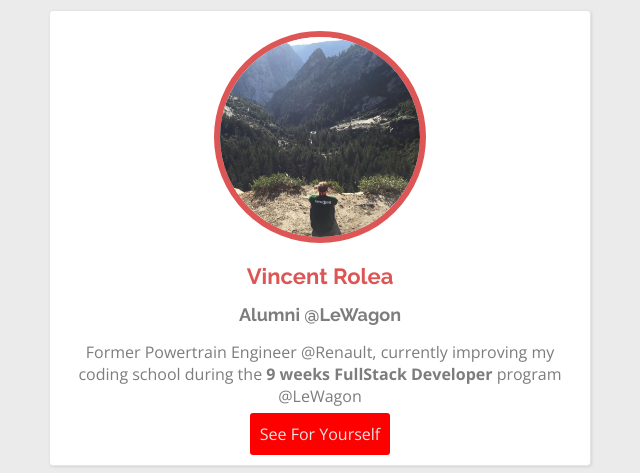
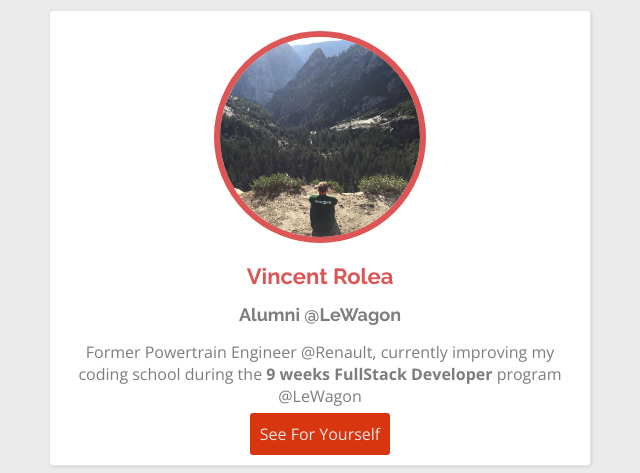
Before and after one commit to Virolea/profile, a plain HTML site: page index.html in a window 1280 px wide. In both pictures the pointer is over the link "See For Yourself". Shown: the top 473 px of the page, without its empty margins (320-960 px from the left). Drawn offline with nearby package versions, Linux system fonts and the light colour scheme.

Commit message:
color hover button updated

```diff
--- a/style.css
+++ b/style.css
@@ -49,7 +49,7 @@ a:hover {
   border-radius: 3px;
 }
 .btn-red:hover {
-  background-color: red;
+  background-color: #D8360E;
   color: rgb(230,230,230);
 }
 .list-inline {
```
Also changed, not shown: 1 other file.
